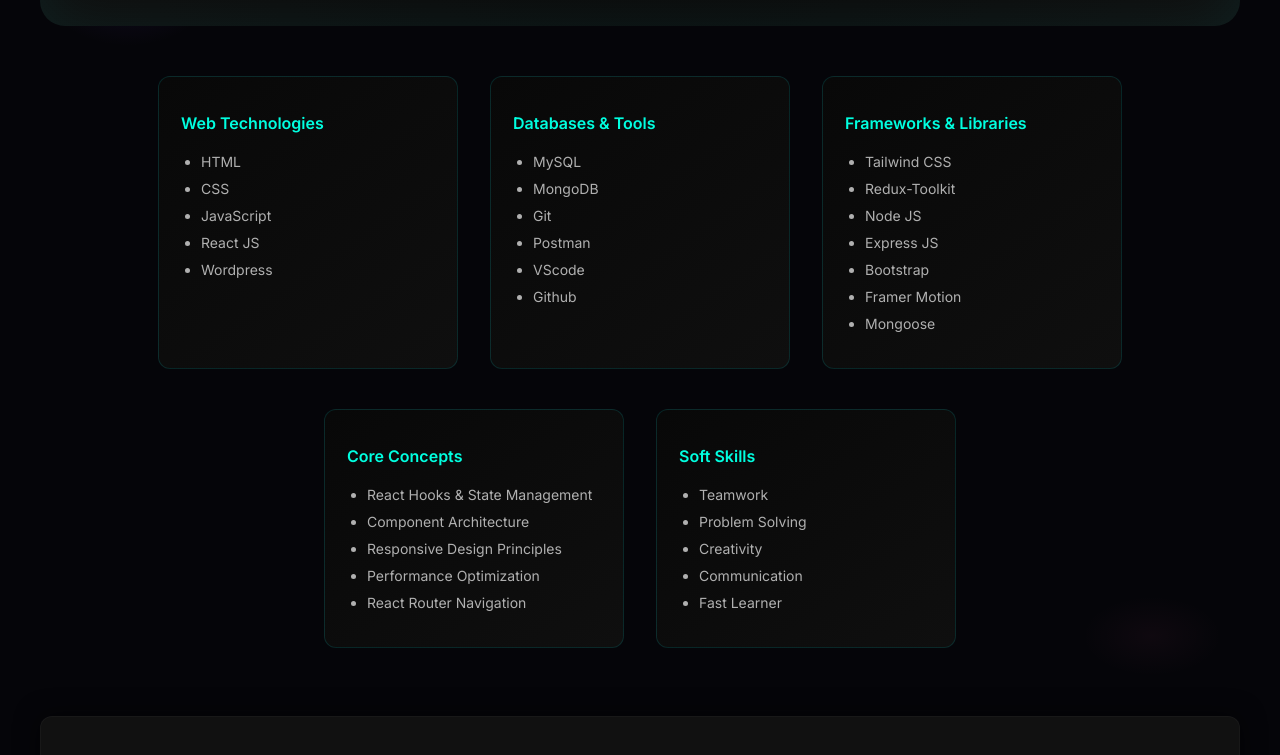
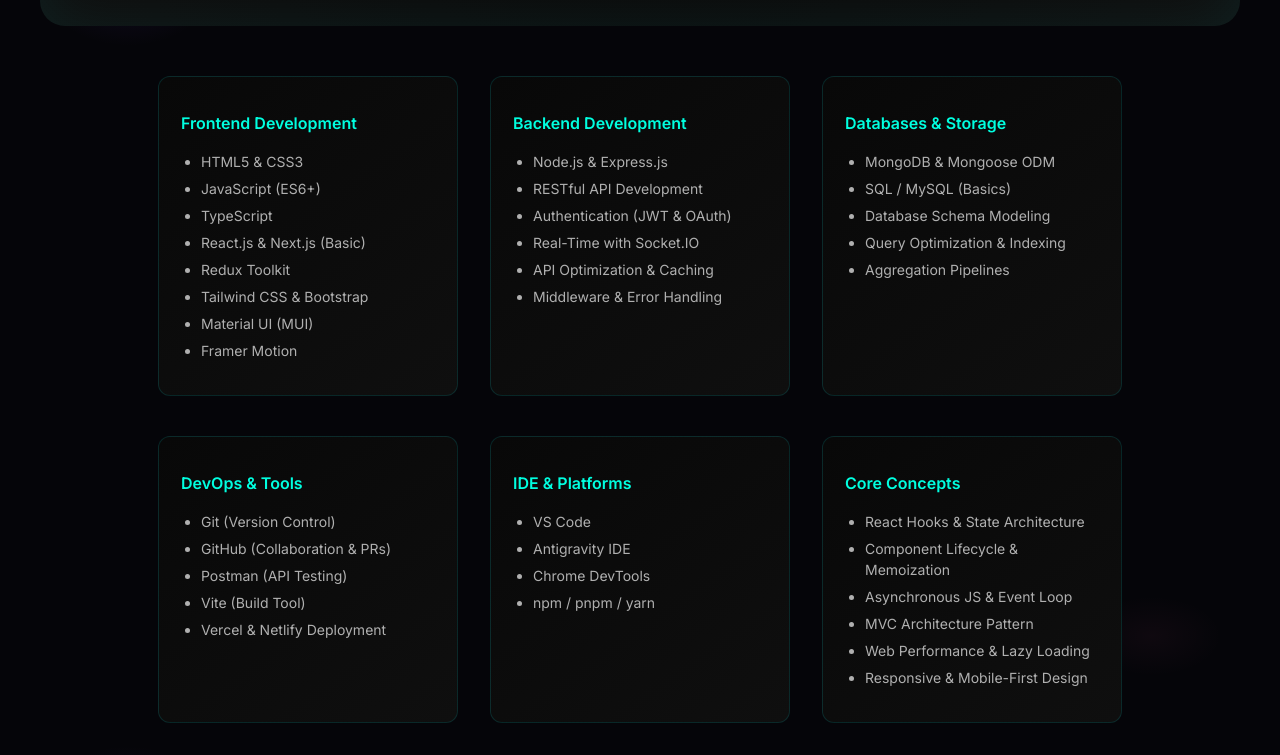
Before and after one commit to salmanabbas07/salman-portfolio, a React (Vite) app: page / in a window 1280 px wide. Shown: the part 3284-4039 px from the top of the page. Built offline with nearby package versions, Linux system fonts and the light colour scheme; no server answers; the HTML template or start-up script is replaced by a standard one.

Commit message:
Update skills and logos

```diff
--- a/src/pages/Skills/Skills.jsx
+++ b/src/pages/Skills/Skills.jsx
@@ -20,23 +20,96 @@
   { name: "GitHub", logo: "https://cdn.jsdelivr.net/gh/devicons/devicon/icons/github/github-original.svg" },
   { name: "Router", logo: "https://cdn.jsdelivr.net/gh/devicons/devicon/icons/reactrouter/reactrouter-original.svg" },
   { name: "Swiper", logo: "https://cdn.jsdelivr.net/gh/devicons/devicon/icons/swiper/swiper-original.svg" },
+  { name: "TypeScript", logo: "https://cdn.jsdelivr.net/gh/devicons/devicon/icons/typescript/typescript-original.svg" },
+  { name: "Next.js", logo: "https://cdn.jsdelivr.net/gh/devicons/devicon/icons/nextjs/nextjs-original.svg" },
+  { name: "Socket.IO", logo: "https://cdn.jsdelivr.net/gh/devicons/devicon/icons/socketio/socketio-original.svg" },
+  { name: "MUI", logo: "https://cdn.jsdelivr.net/gh/devicons/devicon/icons/materialui/materialui-original.svg" },
+  { name: "Postman", logo: "https://cdn.jsdelivr.net/gh/devicons/devicon/icons/postman/postman-original.svg" },
+  { name: "Vercel", logo: "https://cdn.jsdelivr.net/gh/devicons/devicon/icons/vercel/vercel-original.svg" },
+
 ];
 
 const ROWS = [
   [
-    { title: "Web Technologies", items: ["HTML", "CSS", "JavaScript", "React JS", "Wordpress"] },
-    { title: "Databases & Tools", items: ["MySQL", "MongoDB", "Git", "Postman", "VScode", "Github"] },
-    { title: "Frameworks & Libraries", items: ["Tailwind CSS", "Redux-Toolkit", "Node JS", "Express JS", "Bootstrap", "Framer Motion", "Mongoose"] },
+    {
+      title: "Frontend Development",
+      items: [
+        "HTML5 & CSS3",
+        "JavaScript (ES6+)",
+        "TypeScript",
+        "React.js & Next.js (Basic)",
+        "Redux Toolkit",
+        "Tailwind CSS & Bootstrap",
+        "Material UI (MUI)",
+        "Framer Motion",]
+    },
+
+
+    {
+      title: "Backend Development",
+      items: [
+        "Node.js & Express.js",
+        "RESTful API Development",
+        "Authentication (JWT & OAuth)",
+        "Real-Time with Socket.IO",
+        "API Optimization & Caching",
+        "Middleware & Error Handling",]
+    },
+
+    {
+      title: "Databases & Storage",
+      items: [
+        "MongoDB & Mongoose ODM",
+        "SQL / MySQL (Basics)",
+        "Database Schema Modeling",
+        "Query Optimization & Indexing",
+        "Aggregation Pipelines",]
+    },
   ],
   [
     {
+      title: "DevOps & Tools",
+      items: ["Git (Version Control)",
+        "GitHub (Collaboration & PRs)",
+        "Postman (API Testing)",
+        "Vite (Build Tool)",
+        "Vercel & Netlify Deployment",],
+    },
+
+    {
+      title: "IDE & Platforms",
+      items: ["VS Code",
+        "Antigravity IDE",
+        "Chrome DevTools",
+        "npm / pnpm / yarn",],
+    },
+
+    {
       title: "Core Concepts",
-      items: ["React Hooks & State Management", "Component Architecture", "Responsive Design Principles", "Performance Optimization", "React Router Navigation"],
+      items: [
+        "React Hooks & State Architecture",
+        "Component Lifecycle & Memoization",
+        "Asynchronous JS & Event Loop",
+        "MVC Architecture Pattern",
+        "Web Performance & Lazy Loading",
+        "Responsive & Mobile-First Design",
+      ],
     },
+
+
     {
-      title: "Soft Skills",
-      items: ["Teamwork", "Problem Solving", "Creativity", "Communication", "Fast Learner"],
+      title: "Soft Skills & Work Ethics",
+      items: [
+        "Problem Solving & Analytical Thinking",
+        "Team Collaboration & Code Reviews",
+        "Effective Communication",
+        "Fast Learner & Adaptability",
+        "Clean Code & DRY Principles",
+      ],
     },
+
+
+
   ],
 ];
 
```
